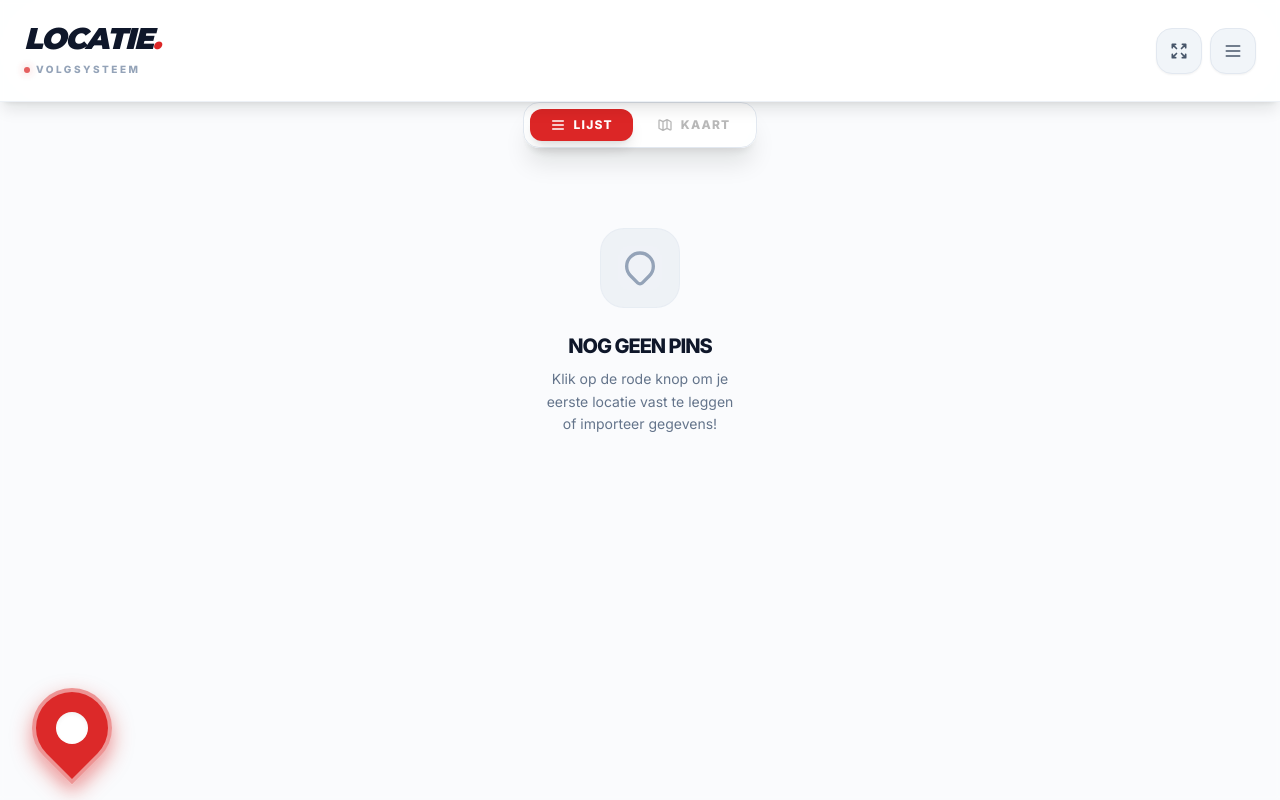
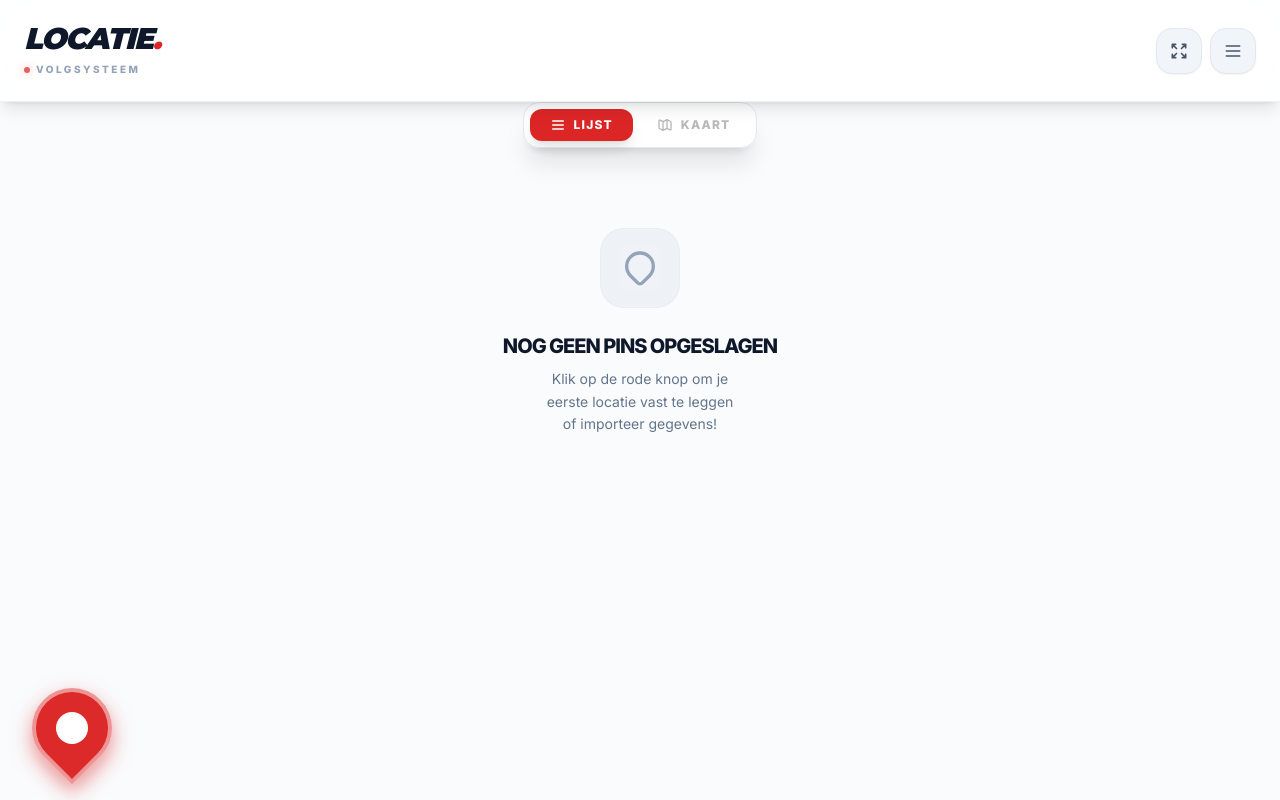
Before and after one commit to erikmeijer72/my-locater-pins-vercel, a React (Vite) app: page / in a window 1280 px wide. Built offline with nearby package versions, Linux system fonts and the light colour scheme.

Commit message:
tekst aanpassing

```diff
--- a/App.tsx
+++ b/App.tsx
@@ -286,7 +286,7 @@ const App: React.FC = () => {
                   <path strokeLinecap="round" strokeLinejoin="round" strokeWidth={2} d="M17.657 16.657L13.414 20.9a1.998 1.998 0 01-2.827 0l-4.244-4.243a8 8 0 1111.314 0z" />
                 </svg>
               </div>
-              <p className="text-xl font-black text-slate-900 mb-2 uppercase tracking-tighter">Nog geen pins</p>
+              <p className="text-xl font-black text-slate-900 mb-2 uppercase tracking-tighter">Nog geen pins opgeslagen</p>
               <p className="text-sm text-slate-500 max-w-[200px] leading-relaxed">Klik op de rode knop om je eerste locatie vast te leggen of importeer gegevens!</p>
             </div>
           )}
```
